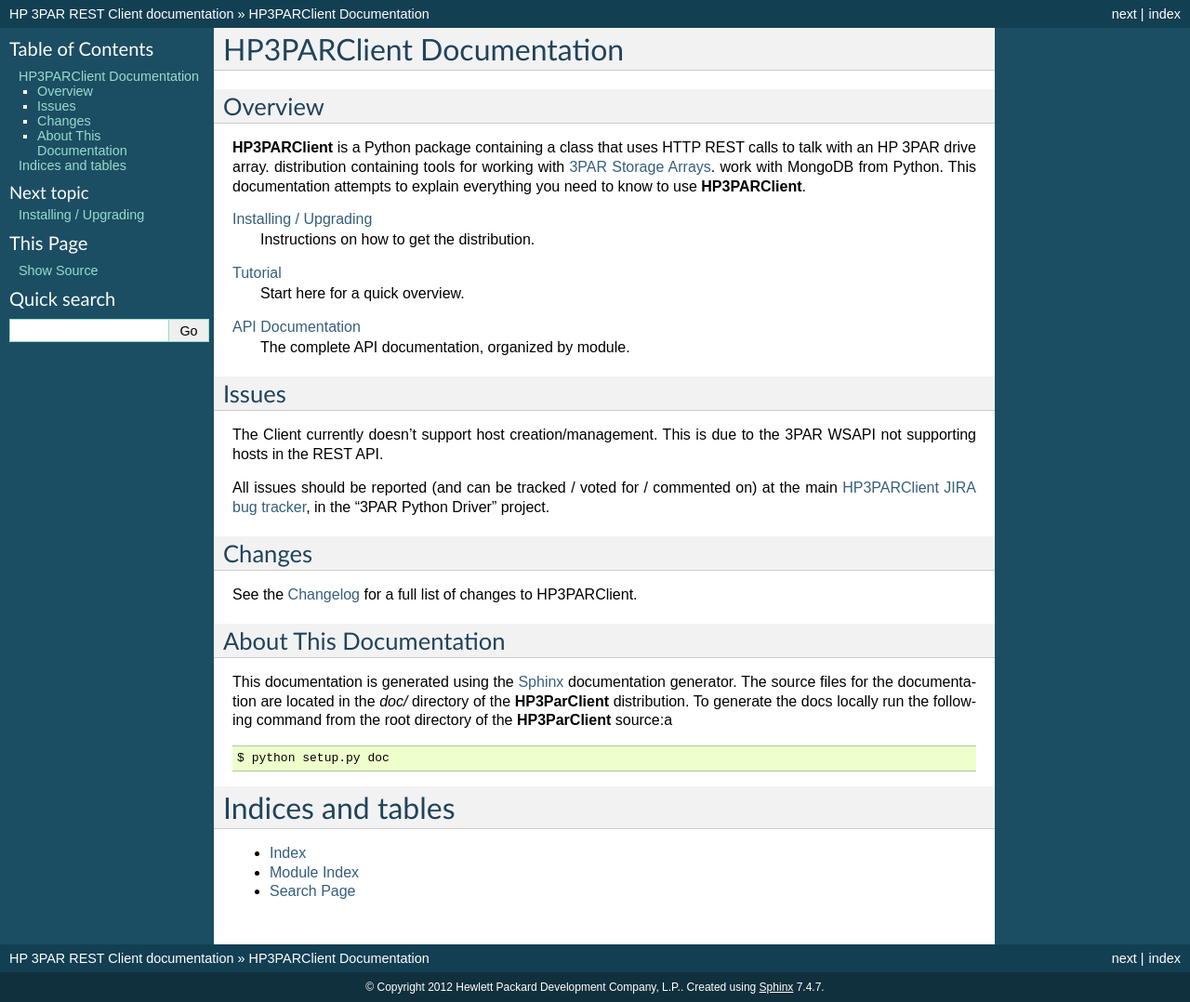
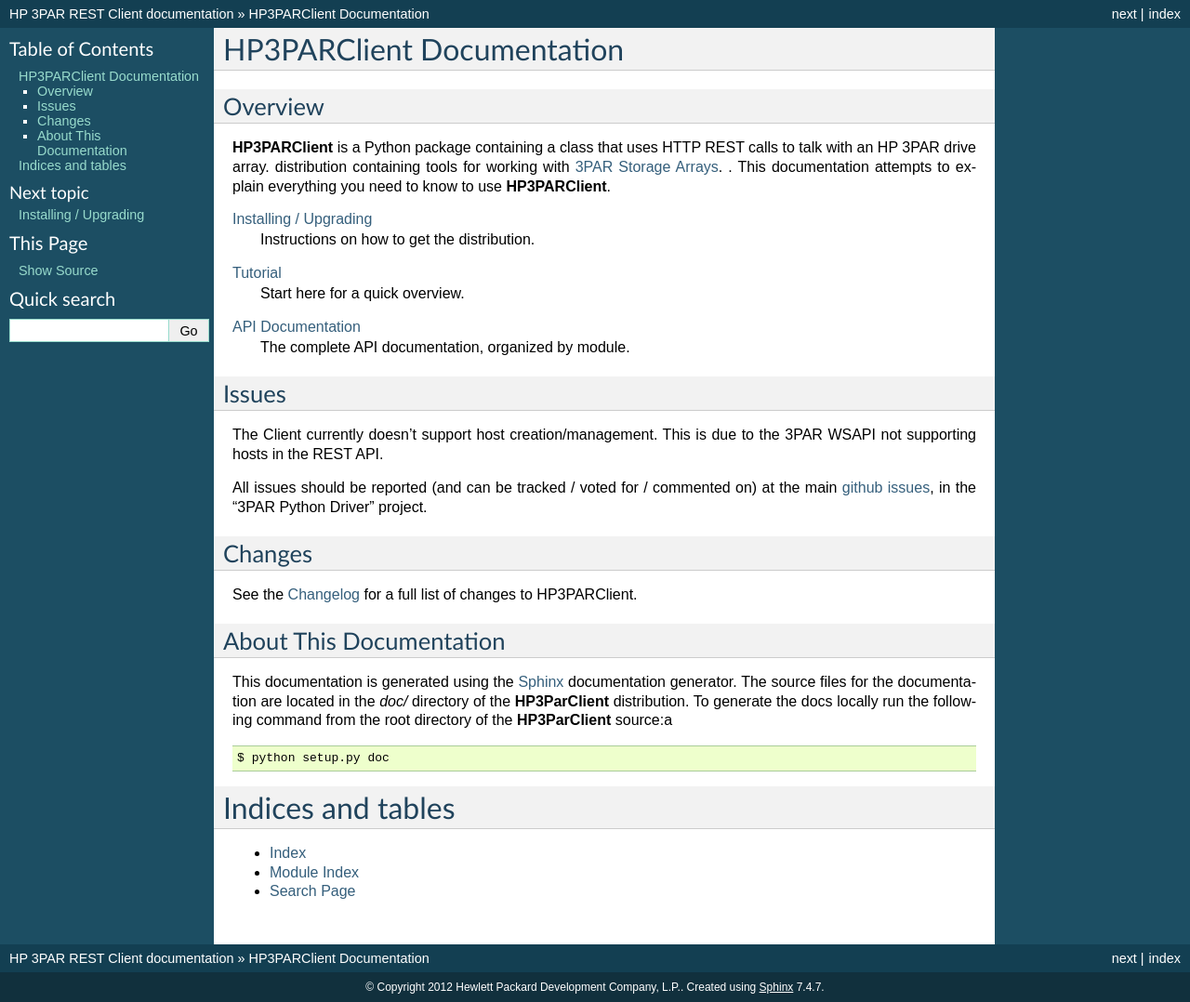
Before and after one commit to hpe-storage/python-3parclient, a Sphinx documentation site: the page built from docs/index.rst, in a window 1280 px wide. Shown: the whole page at 93% size. Built offline with Sphinx 7.4.7, drawn with Linux system fonts in a browser that asks for light colours; the version number could not be read and is left out.

Commit message:
initial docs cleanup

```diff
--- a/docs/index.rst
+++ b/docs/index.rst
@@ -7,7 +7,7 @@
 HTTP REST calls to talk with an HP 3PAR drive array.
 distribution containing tools for working with
 `3PAR Storage Arrays <http://www.3par.com>`_.
-work with MongoDB from Python. This documentation attempts to explain
+. This documentation attempts to explain
 everything you need to know to use **HP3PARClient**.
 
 :doc:`installation`
@@ -28,8 +28,8 @@
 .. todo:: create the bug tracker
 
 All issues should be reported (and can be tracked / voted for /
-commented on) at the main `HP3PARClient  JIRA bug tracker
-<http://jira.mongodb.org/browse/PYTHON>`_, in the "3PAR Python Driver"
+commented on) at the main `github issues
+<https://github.com/WaltHP/python-3parclient/issues>`_, in the "3PAR Python Driver"
 project.
 
 Changes
```
